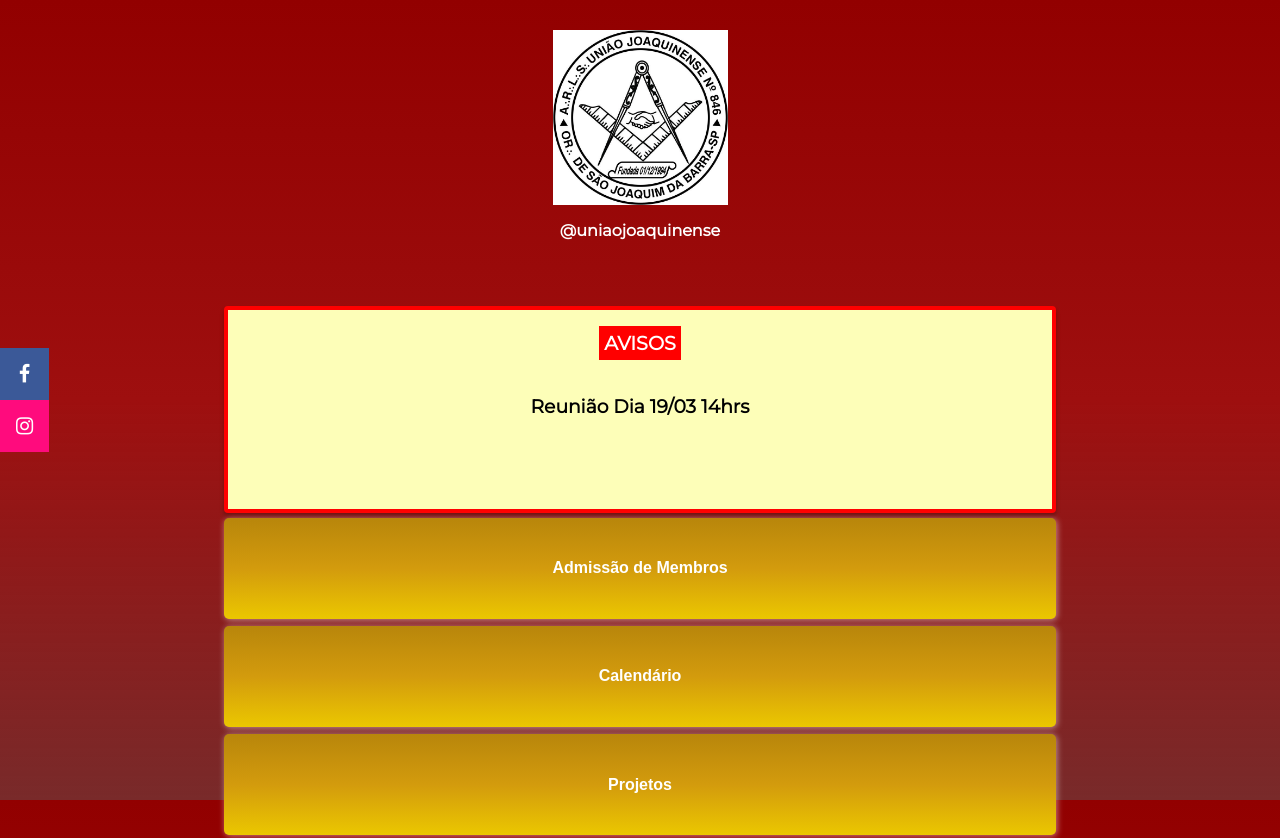
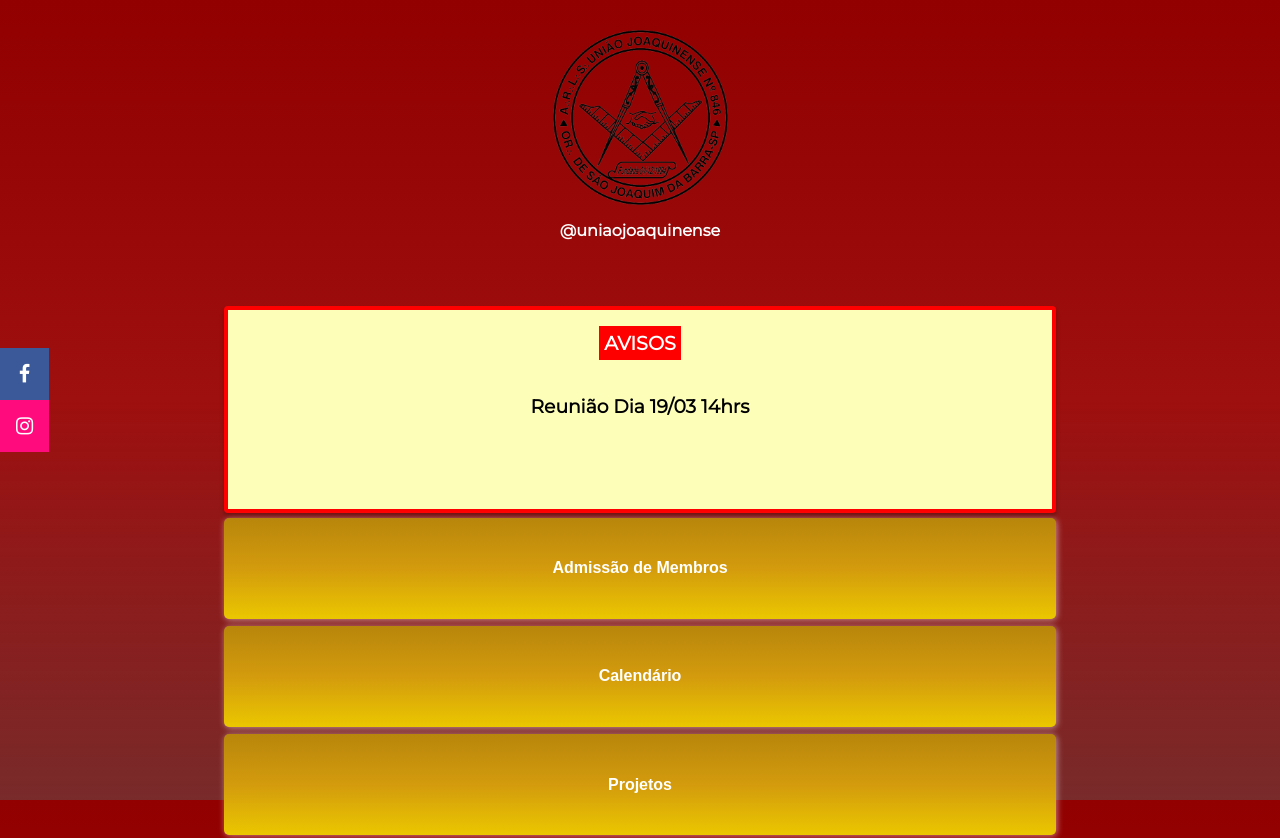
Before and after one commit to uniaojoaquinense846/uniaojoaquinense846.github.io, a plain HTML site: page index.html in a window 1280 px wide. Shown: the top 838 px of the page. Drawn offline with Linux system fonts and the light colour scheme.

Commit message:
Update index.html

```diff
--- a/index.html
+++ b/index.html
@@ -17,7 +17,7 @@
 <center>
 
 <div id="logo">
-<img draggable="false" src="imgs/Logo União Joaquinense.jpg">
+<img draggable="false" src="imgs/Logo_União_Joaquinense-removebg-preview.png">
 <br />
 <p>
 <b>@uniaojoaquinense<b>
```
